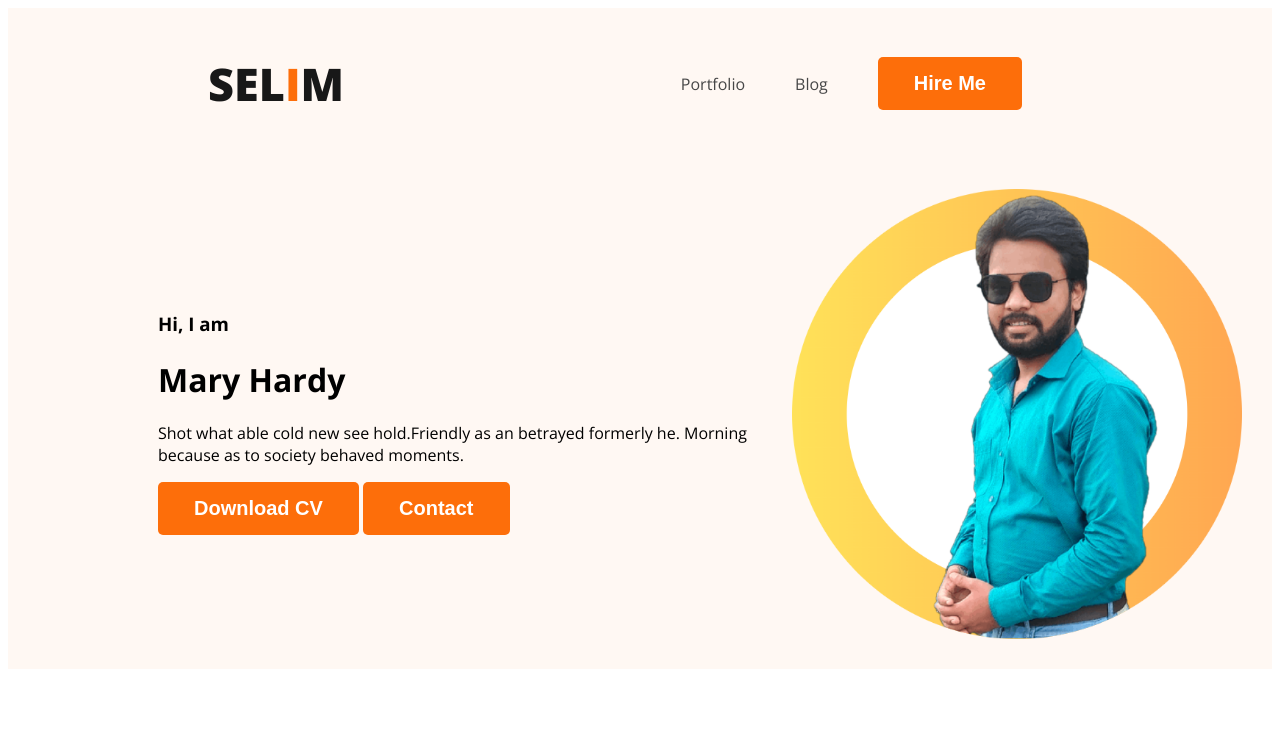
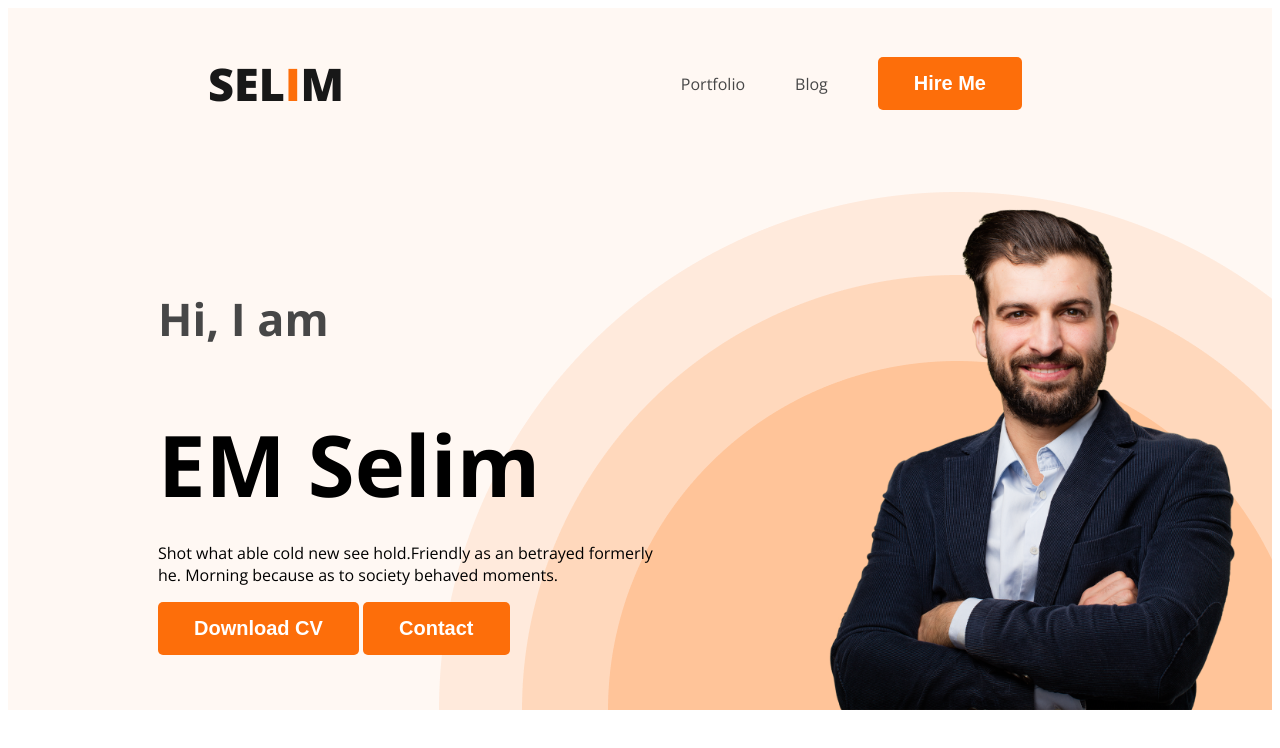
Before and after one commit to emselimahmed/web-developer-portfolio, a plain HTML site: page index.html in a window 1280 px wide. Drawn offline with nearby package versions, Linux system fonts and the light colour scheme.

Commit message:
banner almost done

```diff
--- a/index.html
+++ b/index.html
@@ -24,13 +24,14 @@
         </nav>
         <div class="banner">
             <div class="banner-content">
-                <h3 class="banner-greeting">Hi, I  am</h3>
-                <h1 class="banner-title">Mary Hardy</h1>
-                <p>Shot what able cold new see hold.Friendly as an betrayed formerly he. Morning because as to society behaved moments.</p>
+                <h3 class="banner-greeting">Hi, I am</h3>
+                <h1 class="banner-title">EM Selim</h1>
+                <p>Shot what able cold new see hold.Friendly as an betrayed formerly he. Morning because as to society
+                    behaved moments.</p>
                 <button class="btn-primary">Download CV</button>
                 <button class="btn-primary">Contact</button>
             </div>
-            <img class="profile-pic" src="images/left-rotate-pp-yellow.png" alt="Selim">
+            <img class="profile-pic" src="images/hardy.png" alt="Selim">
         </div>
     </header>
 
--- a/styles/portfolio.css
+++ b/styles/portfolio.css
@@ -49,14 +49,33 @@ nav a {
 /* header releted style */
 .header {
     background-color: #FFF8F3;
+    background-image: url(../images/header_bg.png);
+    background-repeat: no-repeat;
+    background-position: bottom right;
 }
 
 .banner {
-    padding: 30px 30px 30px 150px;
+    padding: 30px 30px 0px 150px;
     display: flex;
     align-items: center;
+    justify-content: space-between;
 }
 
-.banner .profile-pic{
+.banner .profile-pic {
     width: 450px;
 }
+
+.banner-greeting {
+    font-size: 45px;
+    color: #474747;
+}
+
+.banner-title {
+    font-size: 85px;
+    font-weight: 700;
+    margin-bottom: 20px;
+}
+
+.banner-content {
+    max-width: 500px;
+}
```
